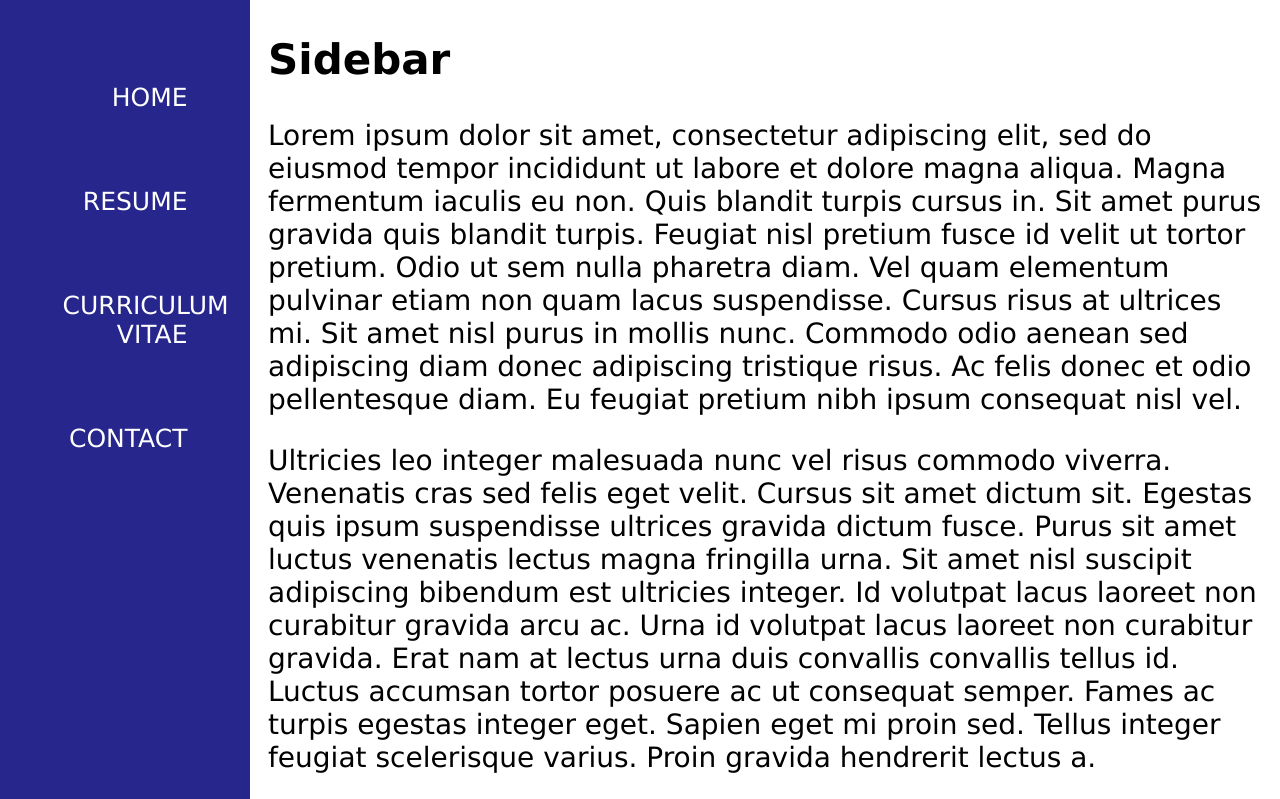
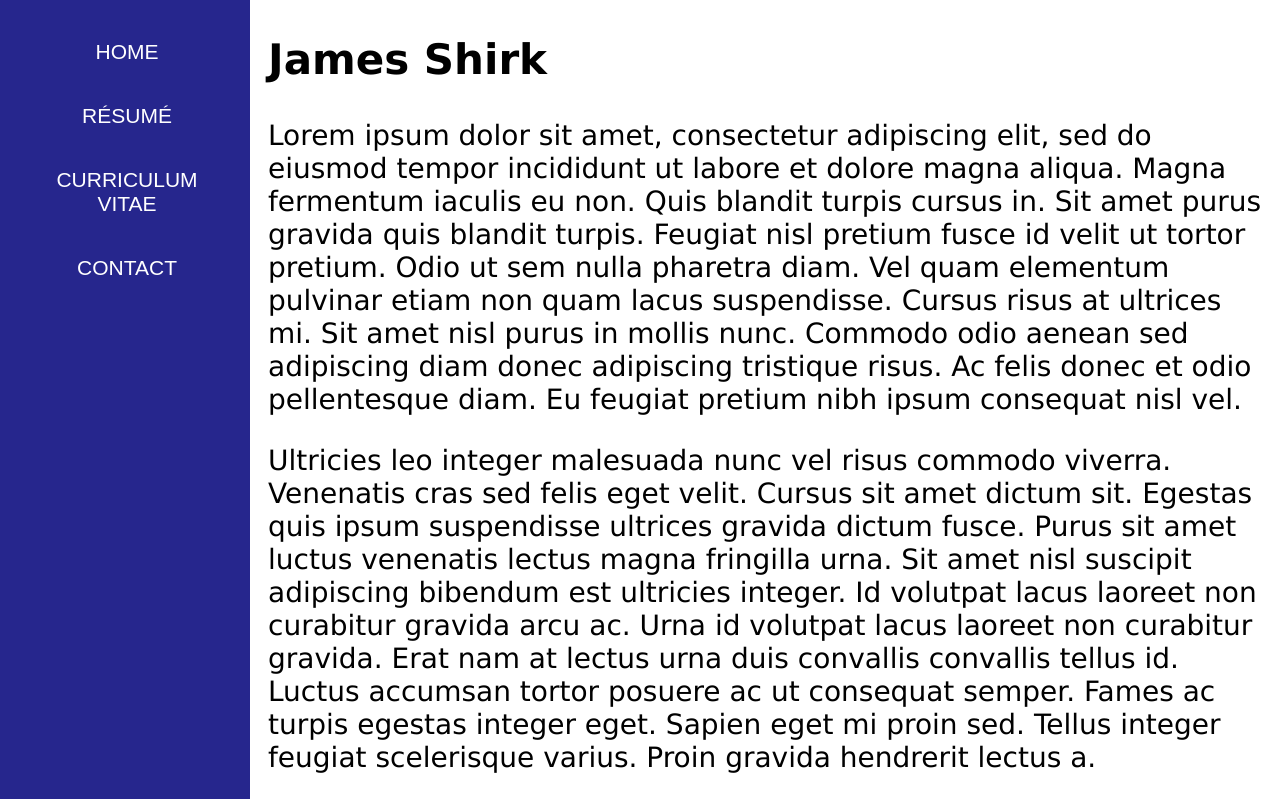
Before and after one commit to JamesShirk/JamesShirk.github.io, a plain HTML site: page index.html in a window 1280 px wide. Shown: the top 799 px of the page. Drawn offline with Linux system fonts and the light colour scheme.

Commit message:
changing sidenav color and font

```diff
--- a/index.html
+++ b/index.html
@@ -6,14 +6,14 @@
 </head>
 <body>
     <div class="sidenav">
-        <a href="#">Home</a>
-        <a href="#">Resume</a>
-        <a href="#">Curriculum Vitae</a>
-        <a href="#">Contact</a>
+    <a href="#"><button class="button">Home</button></a>
+    <a href="#"><button class="button">Résumé</button></a>
+    <a href="#"><button class="button">Curriculum Vitae</button></a>
+    <a href="#"><button class="button">Contact</button></a>
     </div>
 
     <div class="main">
-        <h2>Sidebar</h2>
+        <h2>James Shirk</h2>
         <p>Lorem ipsum dolor sit amet, consectetur adipiscing elit, sed do eiusmod tempor incididunt ut labore et dolore magna aliqua. Magna fermentum iaculis eu non. Quis blandit turpis cursus in. Sit amet purus gravida quis blandit turpis. Feugiat nisl pretium fusce id velit ut tortor pretium. Odio ut sem nulla pharetra diam. Vel quam elementum pulvinar etiam non quam lacus suspendisse. Cursus risus at ultrices mi. Sit amet nisl purus in mollis nunc. Commodo odio aenean sed adipiscing diam donec adipiscing tristique risus. Ac felis donec et odio pellentesque diam. Eu feugiat pretium nibh ipsum consequat nisl vel.</p>
         <p>Ultricies leo integer malesuada nunc vel risus commodo viverra. Venenatis cras sed felis eget velit. Cursus sit amet dictum sit. Egestas quis ipsum suspendisse ultrices gravida dictum fusce. Purus sit amet luctus venenatis lectus magna fringilla urna. Sit amet nisl suscipit adipiscing bibendum est ultricies integer. Id volutpat lacus laoreet non curabitur gravida arcu ac. Urna id volutpat lacus laoreet non curabitur gravida. Erat nam at lectus urna duis convallis convallis tellus id. Luctus accumsan tortor posuere ac ut consequat semper. Fames ac turpis egestas integer eget. Sapien eget mi proin sed. Tellus integer feugiat scelerisque varius. Proin gravida hendrerit lectus a.</p>
         <p>At urna condimentum mattis pellentesque id nibh tortor id aliquet. Nam aliquam sem et tortor consequat id porta. Porta nibh venenatis cras sed felis eget. Pretium aenean pharetra magna ac. Odio ut sem nulla pharetra diam sit. Nibh sit amet commodo nulla facilisi nullam vehicula ipsum a. Sem integer vitae justo eget magna fermentum iaculis eu. Quisque id diam vel quam elementum pulvinar. Facilisis magna etiam tempor orci eu lobortis elementum. Amet luctus venenatis lectus magna fringilla urna porttitor rhoncus dolor. Maecenas pharetra convallis posuere morbi leo urna molestie at. Nisi quis eleifend quam adipiscing. Tellus cras adipiscing enim eu. Vivamus arcu felis bibendum ut. Est lorem ipsum dolor sit amet consectetur. Nunc eget lorem dolor sed viverra ipsum nunc aliquet. Odio ut enim blandit volutpat maecenas volutpat blandit aliquam etiam.</p>
--- a/styles.css
+++ b/styles.css
@@ -10,15 +10,15 @@ body {
     top: 0;
     left: 0;
     background-color: #26268d;
-    text-align: right;
+    text-align: center;
     overflow-x: hidden;
     padding-top: 20px;
   }
 
-  .sidenav a {
+  /* .sidenav a {
     text-transform: uppercase;
     padding: 2.5em 2.5em 0.5em 2.5em ;
-    /* padding: 6px 8px 6px 16px; */
+    padding: 6px 8px 6px 16px;
     text-decoration: none;
     font-size: 25px;
     color: rgb(255, 255, 255);
@@ -28,7 +28,7 @@ body {
   .sidenav a:hover {
     text-transform: uppercase;
     color: #4080aa;
-  }
+  } */
 
   .main {
     margin-left: 250px; /* Same as the width of the sidenav */
@@ -40,3 +40,24 @@ body {
     .sidenav {padding-top: 15px;}
     .sidenav a {font-size: 18px;}
   }
+
+  .button {
+    background-color: #26268d;
+    width: 250px;
+    border: none;
+    color: white;
+    padding: 16px 32px;
+    text-align: center;
+    font-size: 21px;
+    margin: 4px 2px;
+    opacity: 1.0;
+    transition: 0.3s;
+    display: inline-block;
+    text-decoration: none;
+    text-transform: uppercase;
+    cursor: pointer;
+  }
+
+  .button:hover {
+    background-color: #3131b5;
+  }
```
